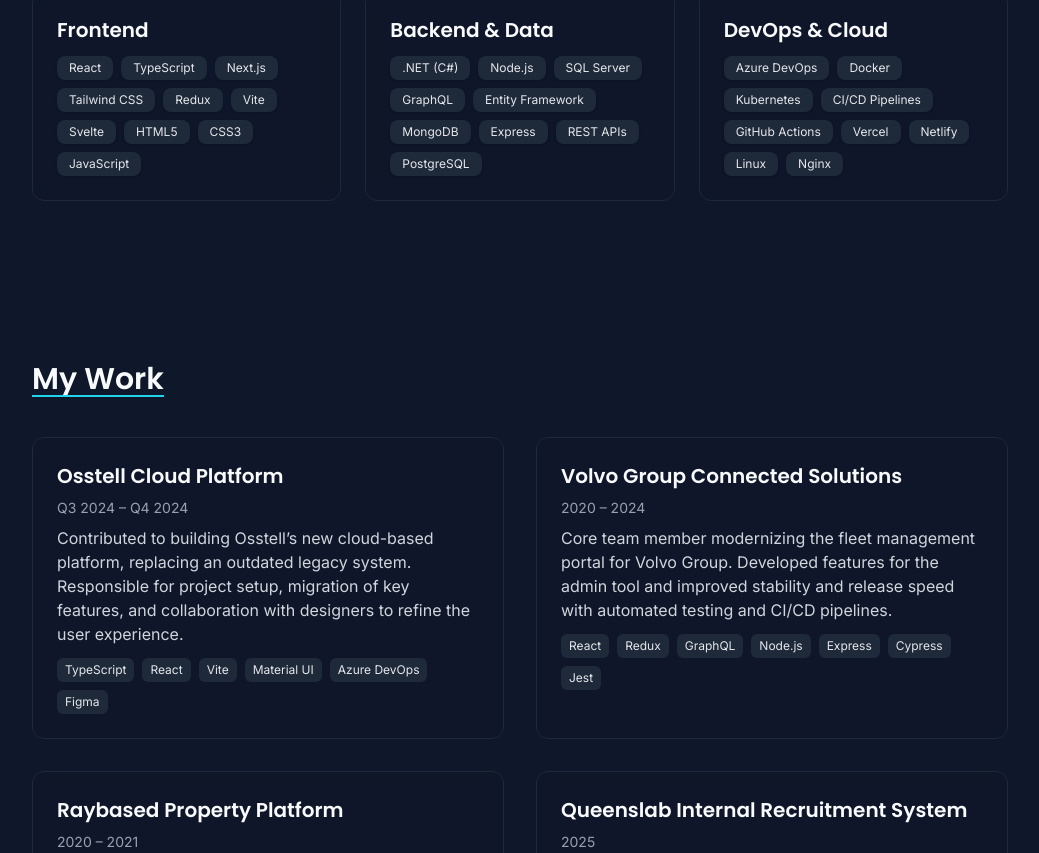
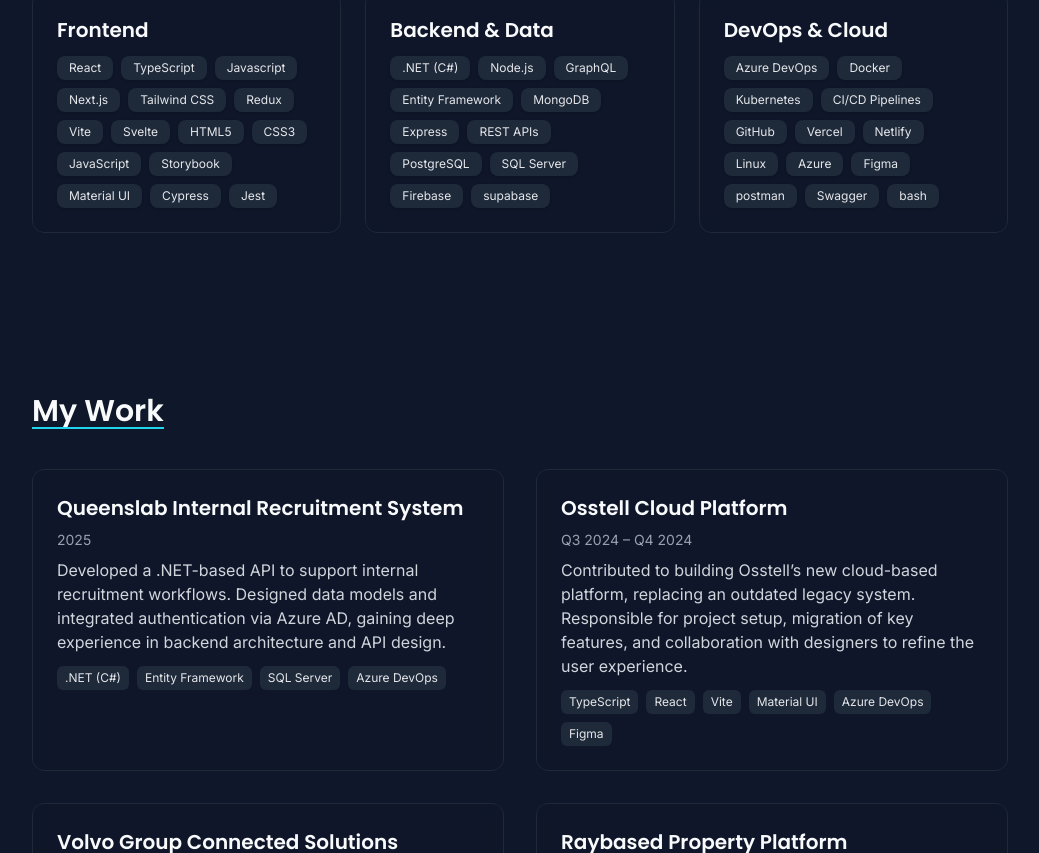
Before and after one commit to sebastianEs/my-portfolio, a React (Vite) app: page / in a window 1280 px wide. Shown: the part 1547-2400 px from the top of the page, without its empty margins (120-1159 px from the left). Built offline with nearby package versions, Linux system fonts and the light colour scheme.

Commit message:
updating skills and projects

```diff
--- a/src/data/projects.ts
+++ b/src/data/projects.ts
@@ -1,4 +1,11 @@
 export const projects = [
+    {
+      title: "Queenslab Internal Recruitment System",
+      year: "2025",
+      tech: [".NET (C#)", "Entity Framework", "SQL Server", "Azure DevOps"],
+      description:
+        "Developed a .NET-based API to support internal recruitment workflows. Designed data models and integrated authentication via Azure AD, gaining deep experience in backend architecture and API design.",
+    },
     {
       title: "Osstell Cloud Platform",
       year: "Q3 2024 – Q4 2024",
@@ -21,13 +28,6 @@
         "Led frontend implementation for a new property management system. Built reusable components in Storybook and collaborated with backend engineers on an Azure-hosted deployment.",
     },
     {
-      title: "Queenslab Internal Recruitment System",
-      year: "2025",
-      tech: [".NET (C#)", "Entity Framework", "SQL Server", "Azure DevOps"],
-      description:
-        "Developed a .NET-based API to support internal recruitment workflows. Designed data models and integrated authentication via Azure AD, gaining deep experience in backend architecture and API design.",
-    },
-    {
       title: "Polarpumpen – Isberget System",
       year: "2019 – 2020",
       tech: ["KnockoutJS", "JavaScript", "Bootstrap", "TFS"],
--- a/src/pages/Skills.tsx
+++ b/src/pages/Skills.tsx
@@ -1,9 +1,9 @@
 import { motion } from "framer-motion"
 import SectionTitle from "../components/SectionTitle"
 
-const frontend = ["React", "TypeScript", "Next.js", "Tailwind CSS", "Redux", "Vite", "Svelte", "HTML5", "CSS3", "JavaScript"]
-const backend = [".NET (C#)", "Node.js", "SQL Server", "GraphQL", "Entity Framework", "MongoDB", "Express", "REST APIs", "PostgreSQL"]
-const devops = ["Azure DevOps", "Docker", "Kubernetes", "CI/CD Pipelines", "GitHub Actions", "Vercel", "Netlify", "Linux", "Nginx"]
+const frontend = ["React", "TypeScript", "Javascript", "Next.js", "Tailwind CSS", "Redux", "Vite", "Svelte", "HTML5", "CSS3", "JavaScript", "Storybook", "Material UI", "Cypress", "Jest"]
+const backend = [".NET (C#)", "Node.js", "GraphQL", "Entity Framework", "MongoDB", "Express", "REST APIs", "PostgreSQL", "SQL Server", "Firebase", "supabase"]
+const devops = ["Azure DevOps", "Docker", "Kubernetes", "CI/CD Pipelines", "GitHub", "Vercel", "Netlify", "Linux", "Azure", "Figma", "postman", "Swagger", "bash"]
 
 export default function Skills() {
   const renderList = (title: string, skills: string[]) => (
```
